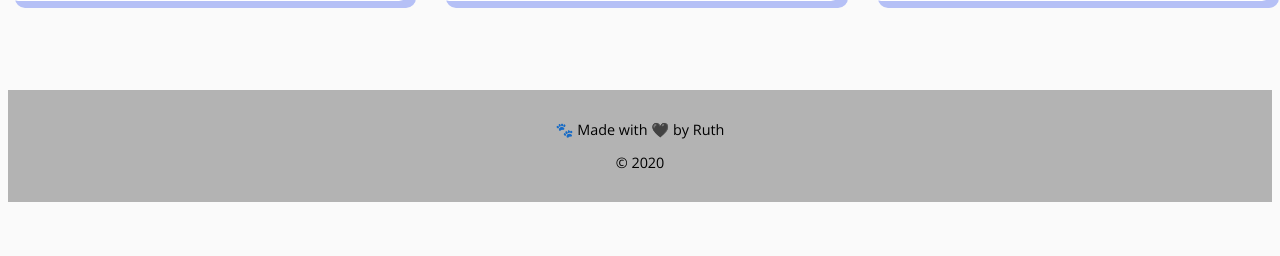
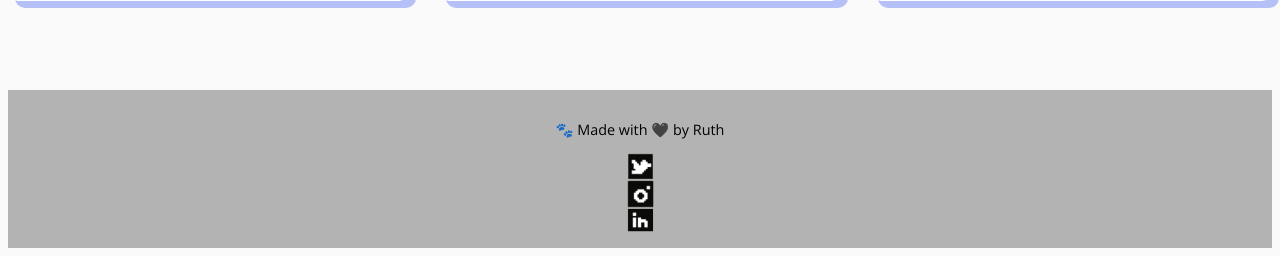
Before and after one commit to rvth/seo-dogs, a Flask app: page / in a window 1280 px wide. Shown: the part 1358-1614 px from the top of the page. Before the commit the page ends 1560 px from the top, so only its background shows below. Run offline with Flask 2, Linux system fonts and the light colour scheme.

Commit message:
adding new links

```diff
--- a/static/css/style.css
+++ b/static/css/style.css
@@ -71,6 +71,11 @@ img {
   max-width: 1000px;
   height: auto;
 }
+
+.footericon {
+  width: 27px;
+  max-width: 27px;
+  height: auto;}
 
 /* layout */
 
--- a/templates/about.html
+++ b/templates/about.html
@@ -13,7 +13,7 @@
 
     <p>A weird 3am insomia idea in lockdown combined with a couple of rainy weekends and the site was born. I designed and built the site from scratch using Flask, HTML and CSS. I'm not a designer (clearly) or developer, but I have been learning some new skills and wanted to put them into practice, and so here we are.</p>
 
-    <p>I'm a technical SEO analyst by day, animal charity volunteer by night and dog lover all the time, hence the idea for this project, the fundamentals of SEO paired with an adoptable dog.</p>
+    <p>I'm a technical SEO analyst by day at DeepCrawl, animal charity volunteer by night and dog lover all the time, hence the idea for this project, the fundamentals of SEO paired with an adoptable dog.</p>
 
     <p>If you want to know more about me or this project, feel free to drop me a message - <a href="mailto:ruth.everett@deepcrawl.com">ruth.everett@deepcrawl.com</a> or get in touch via Twitter - <a href="https://twitter.com/rvtheverett">@rvtheverett</a> or <a href="https://www.linkedin.com/in/ruth-everett-b01a6213b/">LinkedIn</a>. </p>
 
--- a/templates/hreflang.html
+++ b/templates/hreflang.html
@@ -11,7 +11,7 @@
 <h1>Hreflang</h1>
 
     <img alt="korean puppy" src="{{url_for('static', filename='hreflang.webp')}}" class="responsive">
-    <p>Hreflang tags are pretty small elements of a page, but they can have a big impact for sites that have several country variations. And small but mighty is how Wild at Heart's <i><a href="(https://wildatheartfoundation.org/adopt/poly/)">Poly is described, check out his profile here.</i></a></p>
+    <p>Hreflang tags are pretty small elements of a page, but they can have a big impact for sites that have several country variations. And small but mighty is how Wild at Heart's <i><a href="https://wildatheartfoundation.org/adopt/poly/">Poly is described, check out his profile here.</i></a></p>
 
 <h2>What is hreflang?</h2>
 
--- a/templates/index.html
+++ b/templates/index.html
@@ -104,7 +104,9 @@
 
 <footer class="page_footer">
 <p>&#128062; Made with &#128420; by Ruth</p>
-<p>&#169; 2020</p>
+<a class="social-links" href="https://twitter.com/rvtheverett" title="Twitter"><img alt="twitter" src="{{url_for('static', filename='twitter.webp')}}" class="footericon"></a> <a href="https://www.instagram.com/seo_dogs/" title="Instagram"><img alt="instagram" src="{{url_for('static', filename='instagram.webp')}}" class="footericon"></a> <a href="https://www.linkedin.com/in/ruth-everett-b01a6213b/" title="Linkedin"><img alt="linkedin" src="{{url_for('static', filename='linkedin.webp')}}" class="footericon"></a>
+
+
 </footer>
     {% endblock %}
 
--- a/templates/indexing.html
+++ b/templates/indexing.html
@@ -10,7 +10,7 @@
 
 <h1>Indexing</h1>
     <img alt="group of dogs" src="{{url_for('static', filename='dog-index.webp')}}" class="responsive">
-    <p>An index is database of <s>all the dogs in the world</s> all the pages on the web. <i>Just like <a href="https://wildatheartfoundation.org/adopt/"> all of these adoptable doggies from Wild At Heart Foundation. Find out more about them here.</a></i></p>
+    <p>An index is a database of <s>all the dogs in the world</s> all the pages on the web. <i>Just like <a href="https://wildatheartfoundation.org/adopt/"> all of these adoptable doggies from Wild At Heart Foundation. Find out more about them here.</a></i></p>
 <h2>What is search engine indexing and how does it work?</h2>
 
 <p>Indexing is the process of gathering all of the content found during the crawling process. Once a page has been found and rendered, the search engine crawlers will analyse the content and then store and organise everything found within its index.</p>
--- a/templates/rendering.html
+++ b/templates/rendering.html
@@ -11,8 +11,8 @@
 <h1>Rendering</h1>
     <img alt="puppy" src="{{url_for('static', filename='puppy-rendering.webp')}}" class="responsive">
     <p>I guess rendering is kind of like a puppy, you know what they are going to look like, they just have a bit of loading to go. And here's the
-        cutest puppy, Juniper, from the Wild Heart Foundation (uwu). <i><a href="https://wildatheartfoundation.org/adopt/juniper/
-">She's currently looking for her forever home, find out more on her profile</a>.</i></p>
+        cutest puppy, Claus, from the Wild Heart Foundation (uwu). <i><a href="https://wildatheartfoundation.org/adopt/claus/
+">He's currently looking for her forever home, find out more on his profile</a>.</i></p>
 
 <h2>What is search engine rendering?</h2>
 
--- a/templates/tld-and-cctld.html
+++ b/templates/tld-and-cctld.html
@@ -11,7 +11,7 @@
 <h1>Hreflang</h1>
 
     <img alt="korean puppy female" src="{{url_for('static', filename='cctld.webp')}}" class="responsive">
-    <p>It's Poly's sister! <i><a href="(https://wildatheartfoundation.org/adopt/roly/)">Another international puppy, Roly</i></a> is described as being a 'little smartie pants' which I guess is similar to these little domain extensions, right? </p>
+    <p>It's Poly's sister! <i><a href="https://wildatheartfoundation.org/adopt/roly/">Another international puppy, Roly</i></a> is described as being a 'little smartie pants' which I guess is similar to these little domain extensions, right? </p>
 
 <h2>What is a TLD?</h2>
 
```
Also changed, not shown: static/instagram.webp (added), static/linkedin.webp (added), static/puppy-rendering.webp, static/twitter.webp (added), 2 other files.
